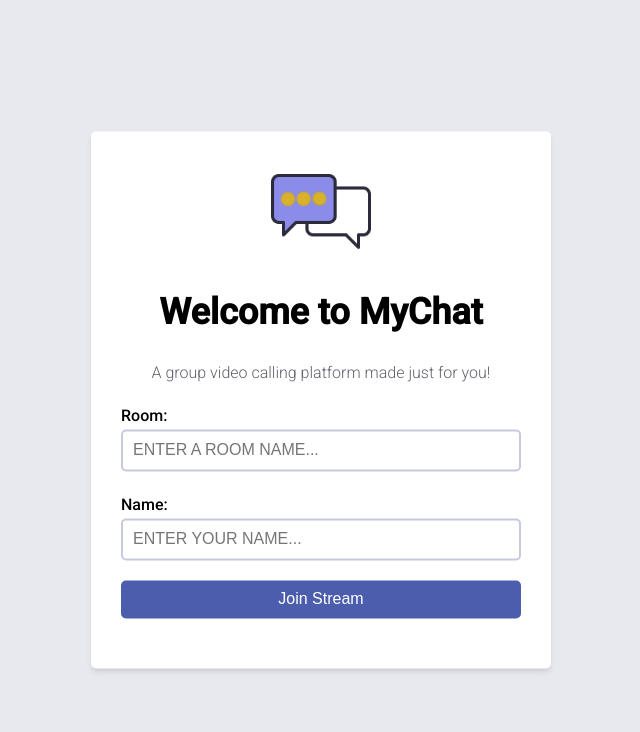
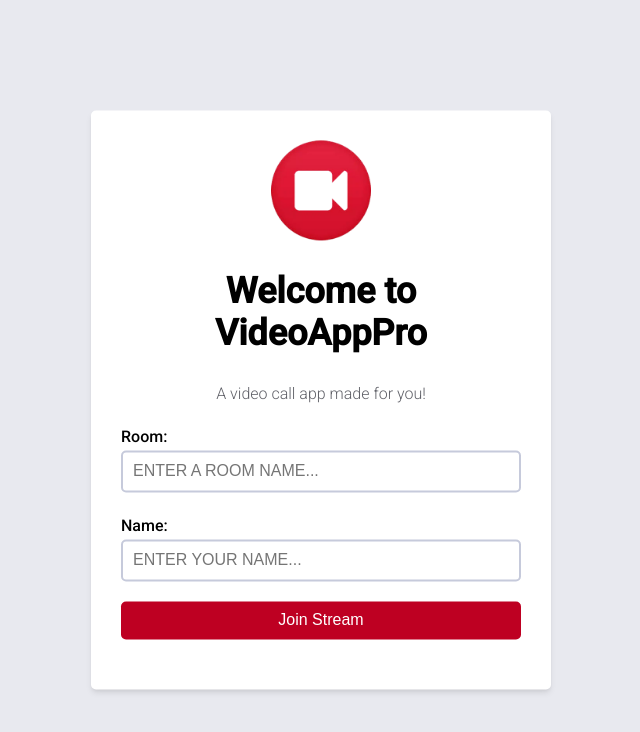
Before and after one commit to kapildev333/VideoCallApp, a Django app: page / in a window 1280 px wide. Shown: the top 732 px of the page, without its empty margins (319-959 px from the left). Run offline with Django 4.2, Linux system fonts and the light colour scheme.

Commit message:
#release/version_0.0
- Changed colors and text styles

```diff
--- a/myChat/base/templates/base/lobby.html
+++ b/myChat/base/templates/base/lobby.html
@@ -9,8 +9,8 @@
         <img id="logo" src="{% static 'images/chat-icon.png' %}"/>
 
         <div id="welcome-message">
-            <h1>Welcome to MyChat</h1>
-            <p>A group video calling platform made just for you!</p>
+            <h1>Welcome to VideoAppPro</h1>
+            <p>A video call app made for you!</p>
         </div>
 
         <form id="form">
--- a/myChat/static/styles/main.css
+++ b/myChat/static/styles/main.css
@@ -67,7 +67,7 @@ body{
 }
 
 .form-field input[type='submit']{
-    background-color: rgb(75, 93, 172);
+    background-color: rgb(190, 0, 34);
     border:none;
     color: #fff;
 }
```
Also changed, not shown: myChat/static/images/chat-icon.png.
